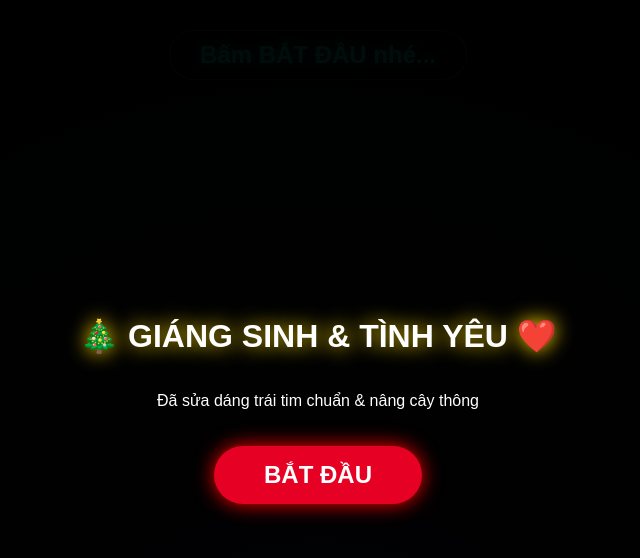
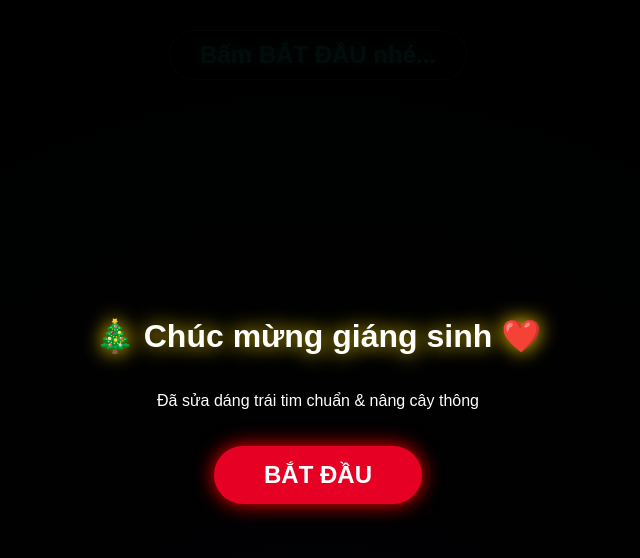
Before and after one commit to NguyenKienQuoc369/merrychristmas, a website: page baoanh.html in a window 1280 px wide. Shown: the whole page, without its empty margins (322-962 px from the left). Drawn offline with nearby package versions, Linux system fonts and the light colour scheme.

Commit message:
Giang sinh

```diff
--- a/baoanh.html
+++ b/baoanh.html
@@ -32,7 +32,7 @@
 <body>
 
 <div id="start-screen">
-  <h1 style="text-shadow: 0 0 20px gold;">🎄 GIÁNG SINH & TÌNH YÊU ❤️</h1>
+  <h1 style="text-shadow: 0 0 20px gold;">🎄 Chúc mừng giáng sinh ❤️</h1>
   <p>Đã sửa dáng trái tim chuẩn & nâng cây thông</p>
   <button id="start-btn">BẮT ĐẦU</button>
 </div>
```
Also changed, not shown: index.html (+1 -1 lines).
